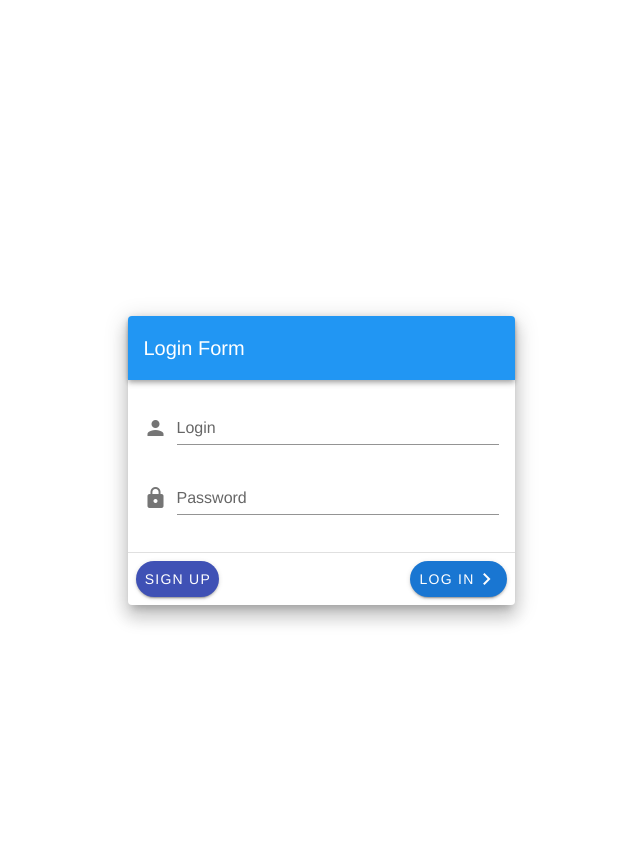
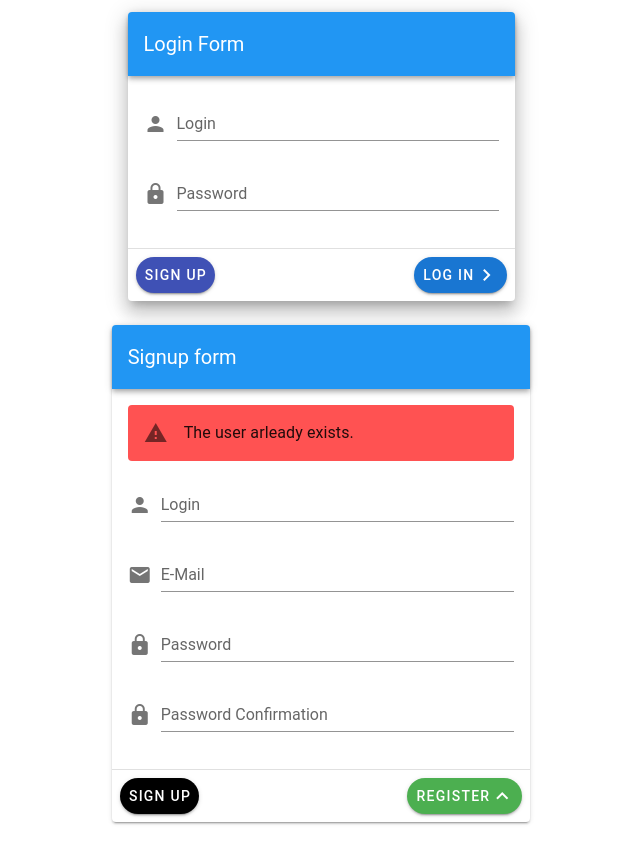
Before and after one commit to raro28/todo-app-overseas, a Vue app: page / in a window 1280 px wide. Shown: the whole page, without its empty margins (319-959 px from the left). After the commit the page ends 834 px from the top, so only its background shows below. Built offline with nearby package versions, Linux system fonts and the light colour scheme.

Commit message:
add signup component

```diff
--- a/src/App.vue
+++ b/src/App.vue
@@ -1,27 +1,22 @@
 <template>
   <v-app>
     <Login></Login>
+    <Signup></Signup>
   </v-app>
 </template>
 
 <script>
 import Login from './components/Auth/Login'
+import Signup from './components/Auth/Signup'
 
 export default {
   name: 'App',
   components: {
-    Login
+    Login,
+    Signup
   }
 }
 </script>
 
 <style>
-#app {
-  font-family: Avenir, Helvetica, Arial, sans-serif;
-  -webkit-font-smoothing: antialiased;
-  -moz-osx-font-smoothing: grayscale;
-  text-align: center;
-  color: #2c3e50;
-  margin-top: 60px;
-}
 </style>
--- /dev/null
+++ b/src/components/Auth/Signup.vue
@@ -0,0 +1,78 @@
+<template>
+  <v-container fluid fill-height>
+    <v-layout align-center justify-center>
+      <v-flex xs12 sm8 md4>
+        <v-card class="elevetion-12">
+          <v-toolbar dark color="blue">
+            <v-toolbar-title>Signup form</v-toolbar-title>
+          </v-toolbar>
+          <v-card-text>
+            <v-form>
+              <v-alert :value="true" color="error" icon="warning">The user arleady exists.</v-alert>
+              <v-text-field
+                prepend-icon="person"
+                name="login"
+                label="Login"
+                :rules="[rules.required]"
+              ></v-text-field>
+              <v-text-field
+                prepend-icon="email"
+                name="email"
+                label="E-Mail"
+                :rules="[rules.required, rules.email]"
+              ></v-text-field>
+              <v-text-field
+                prepend-icon="lock"
+                name="password"
+                label="Password"
+                :rules="[rules.required]"
+                type="password"
+                v-model="password"
+              ></v-text-field>
+              <v-text-field
+                prepend-icon="lock"
+                name="password-confirm"
+                label="Password Confirmation"
+                :rules="[rules.required]"
+                type="password"
+                v-model="passwordConfirm"
+                :error="!valid()"
+              ></v-text-field>
+            </v-form>
+          </v-card-text>
+          <v-divider></v-divider>
+          <v-card-actions>
+            <v-btn rounded dark color="black">Sign up</v-btn>
+            <v-spacer></v-spacer>
+            <v-btn rounded color="success">
+              Register
+              <v-icon>keyboard_arrow_up</v-icon>
+            </v-btn>
+          </v-card-actions>
+        </v-card>
+      </v-flex>
+    </v-layout>
+  </v-container>
+</template>
+
+<script>
+export default {
+  name: "Signup",
+  data: () => ({
+    rules: {
+      required: value => !!value || "Required",
+      email: value => {
+        const pattern = /^w+([.-]?w+)*@w+([.-]?w+)*(.w{2,3})+$/;
+        return pattern.test(value) || "Invalid e-mail";
+      }
+    },
+    password: "",
+    passwordConfirm: ""
+  }),
+  methods: {
+    valid: function() {
+      return this.password === this.passwordConfirm;
+    }
+  }
+};
+</script>
```
